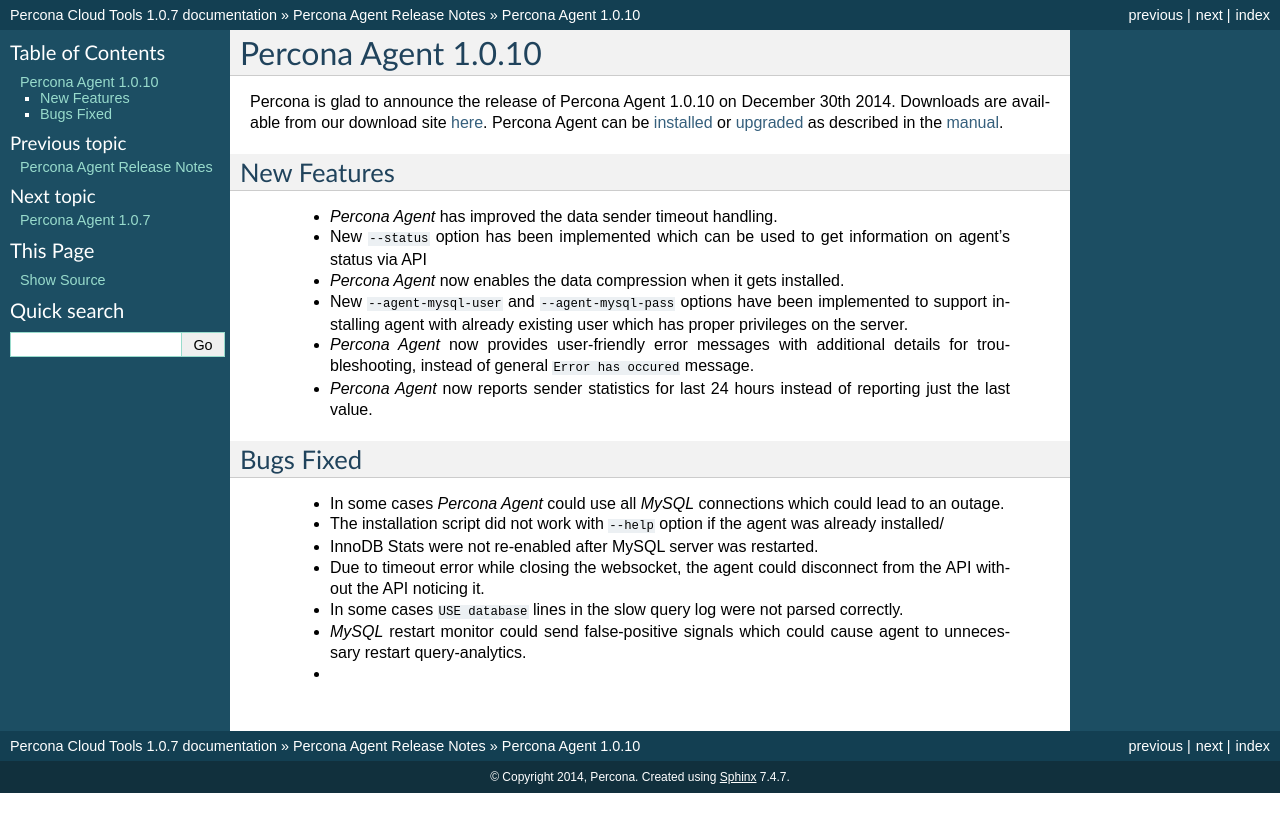
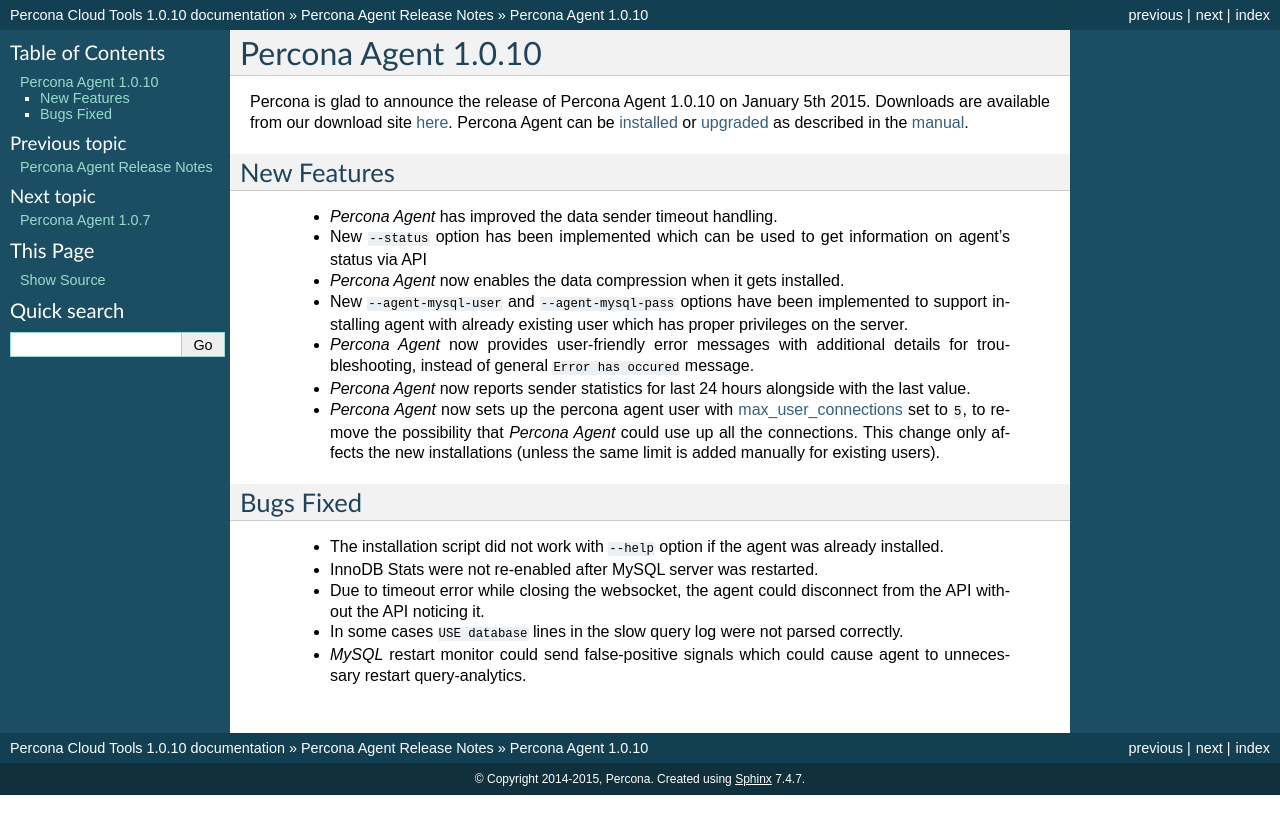
Before and after one commit to percona/cloud-tools, a Sphinx documentation site: the page built from doc/release-notes/1.0/1.0.10.rst, in a window 1280 px wide. Shown: the top 834 px of the page. Built offline with Sphinx 7.4.7, drawn with Linux system fonts in a browser that asks for light colours.

Commit message:
- addressed comments, fixed docs version

```diff
--- a/doc/ReleaseNotes.rst
+++ b/doc/ReleaseNotes.rst
@@ -9,5 +9,5 @@
    :maxdepth: 1
    :glob:
 
-   release-notes/1.0/*
+   release-notes/1.0/1.0.*
    release-notes/1.0/1.0.1*
--- a/doc/conf.py
+++ b/doc/conf.py
@@ -41,7 +41,7 @@
 
 # General information about the project.
 project = u'Percona Cloud Tools'
-copyright = u'2014, Percona'
+copyright = u'2014-2015, Percona'
 
 # The version info for the project you're documenting, acts as replacement for
 # |version| and |release|, also used in various other places throughout the
@@ -50,7 +50,7 @@
 # The short X.Y version.
 version = '1.0'
 # The full version, including alpha/beta/rc tags.
-release = '1.0.7'
+release = '1.0.10'
 
 # The language for content autogenerated by Sphinx. Refer to documentation
 # for a list of supported languages.
--- a/doc/release-notes/1.0/1.0.10.rst
+++ b/doc/release-notes/1.0/1.0.10.rst
@@ -2,7 +2,7 @@
  Percona Agent 1.0.10
 ======================
 
-Percona is glad to announce the release of Percona Agent 1.0.10 on December 30th 2014. Downloads are available from our download site `here <http://www.percona.com/downloads/percona-agent/1.0.10>`_. Percona Agent can be `installed <http://cloud-docs.percona.com/Install.html>`_ or `upgraded <http://cloud-docs.percona.com/Install.html#updating-the-agent>`_ as described in the `manual <http://cloud-docs.percona.com/index.html>`_.
+Percona is glad to announce the release of Percona Agent 1.0.10 on January 5th 2015. Downloads are available from our download site `here <http://www.percona.com/downloads/percona-agent/1.0.10>`_. Percona Agent can be `installed <http://cloud-docs.percona.com/Install.html>`_ or `upgraded <http://cloud-docs.percona.com/Install.html#updating-the-agent>`_ as described in the `manual <http://cloud-docs.percona.com/index.html>`_.
 
 New Features
 ------------
@@ -17,14 +17,14 @@
 
  * *Percona Agent* now provides user-friendly error messages with additional details for troubleshooting, instead of general ``Error has occured`` message.
 
- * *Percona Agent* now reports sender statistics for last 24 hours instead of reporting just the last value.
+ * *Percona Agent* now reports sender statistics for last 24 hours alongside with the last value.
+
+ * *Percona Agent* now sets up the percona agent user with `max_user_connections <https://dev.mysql.com/doc/refman/5.6/en/server-system-variables.html#sysvar_max_user_connections>`_ set to ``5``, to remove the possibility that *Percona Agent* could use up all the connections. This change only affects the new installations (unless the same limit is added manually for existing users).
 
 Bugs Fixed
 ----------
 
- * In some cases *Percona Agent* could use all *MySQL* connections which could lead to an outage.
-
- * The installation script did not work with ``--help`` option if the agent was already installed/
+ * The installation script did not work with ``--help`` option if the agent was already installed.
 
  * InnoDB Stats were not re-enabled after MySQL server was restarted.
 
@@ -33,5 +33,3 @@
  * In some cases ``USE database`` lines in the slow query log were not parsed correctly.
 
  * *MySQL* restart monitor could send false-positive signals which could cause agent to unnecessary restart :ref:`query-analytics`.
-
- *
```
